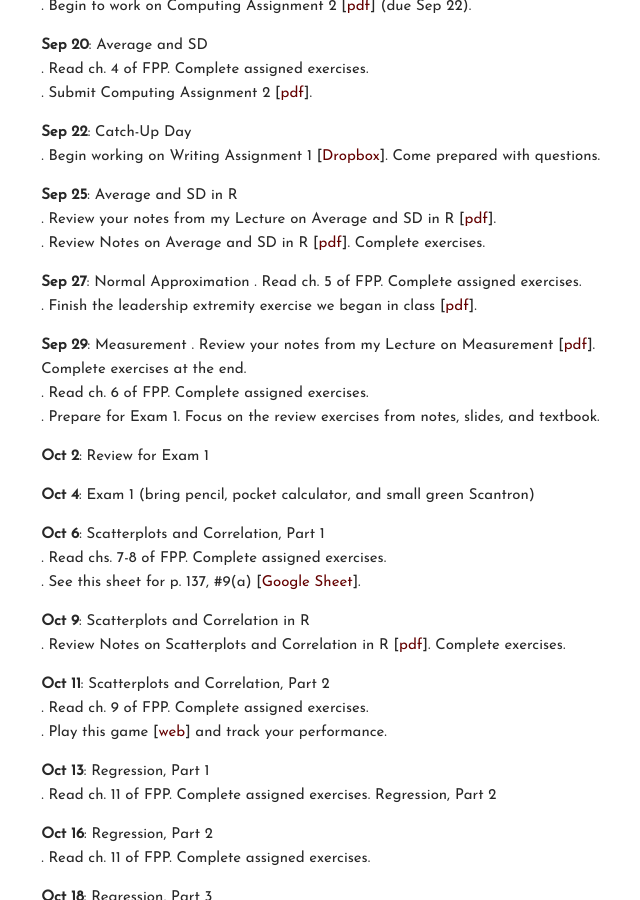
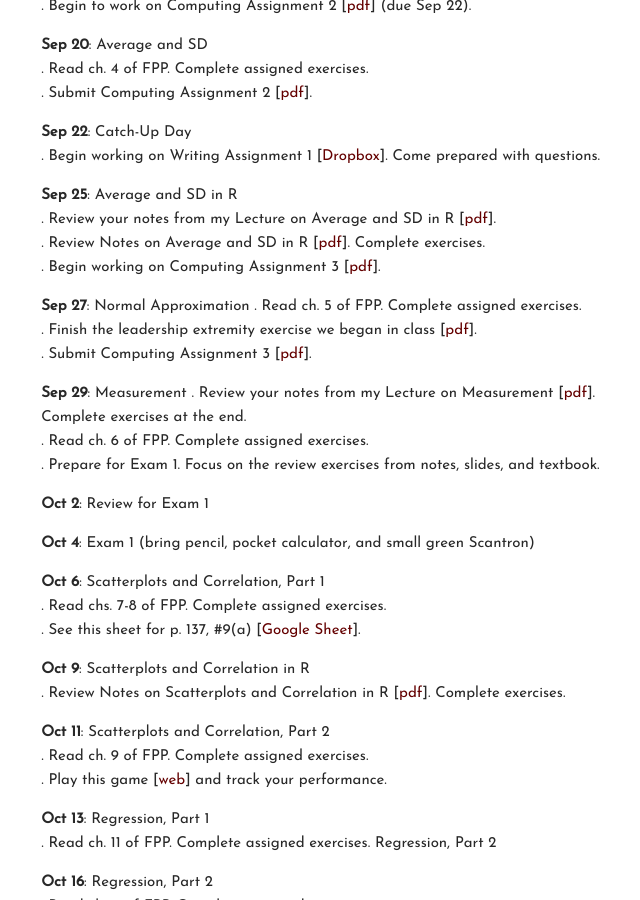
Before and after one commit to carlislerainey/carlislerainey.github.io, a Jekyll site: the page built from teaching/pols-209/index.md, in a window 1280 px wide and 900 px high, scrolled down 1238 px. Shown: the whole window, without its empty margins (421-1061 px from the left). Built offline with Jekyll 4.4.1, drawn with Linux system fonts in a browser that asks for light colours.

Commit message:
update 209

```diff
--- a/teaching/pols-209/index.md
+++ b/teaching/pols-209/index.md
@@ -62,10 +62,12 @@ Tasks (bullets) below the date should be completed before the next class (unless
 **Sep 25**: Average and SD in R
 . Review your notes from my Lecture on Average and SD in R [[pdf](files/mean-sd.pdf)].
 . Review Notes on Average and SD in R [[pdf](files/notes-10-average-sd-r.pdf)]. Complete exercises.
+. Begin working on Computing Assignment 3 [[pdf](files/r-assign-03.pdf)].
 
 **Sep 27**: Normal Approximation
 . Read ch. 5 of FPP. Complete assigned exercises.
 . Finish the leadership extremity exercise we began in class [[pdf](files/leadership-extremity.pdf)].
+. Submit Computing Assignment 3 [[pdf](files/r-assign-03.pdf)].
 
 **Sep 29**: Measurement
 . Review your notes from my Lecture on Measurement [[pdf](files/measures.pdf)]. Complete exercises at the end.
```
